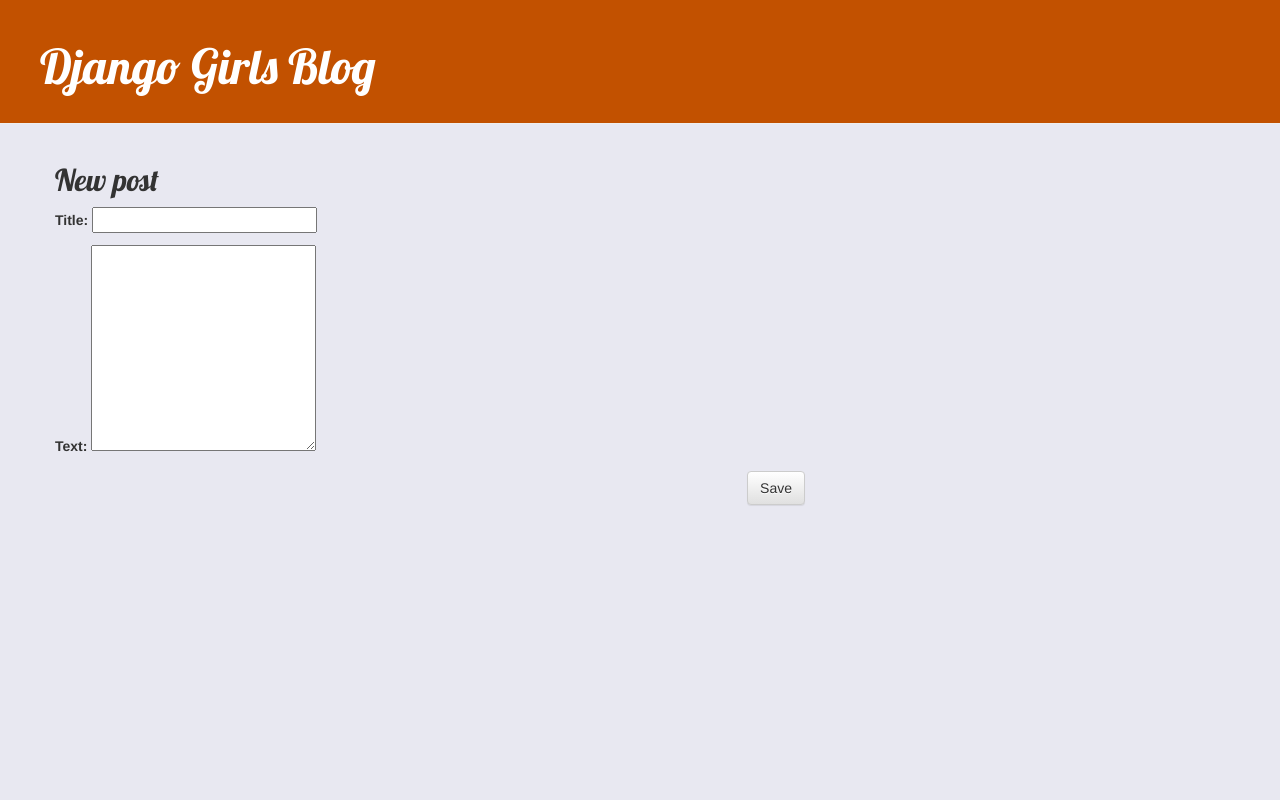
After one commit to sumitchahal/my-first-blog, a Django app: page /post/new/ in a window 1280 px wide. The commit adds this page. Run offline with Django 3.2, Linux system fonts and the light colour scheme; some libraries are stand-ins or nearby versions.

Commit message:
Added views to create/edit blog post inside the site.

```diff
--- /dev/null
+++ b/blog/forms.py
@@ -0,0 +1,9 @@
+from django import forms
+
+from .models import Post
+
+class PostForm(forms.ModelForm):
+
+    class Meta:
+        model = Post
+        fields = ('title', 'text',)
--- a/blog/static/css/blog.css
+++ b/blog/static/css/blog.css
@@ -48,3 +48,6 @@ h1, h2, h3, h4 {
 .post h2 a, .post h2 a:visited {
     color: #000000;
 }
+body{
+    background-color : rgb(232, 232, 241);
+}
--- a/blog/templates/blog/base.html
+++ b/blog/templates/blog/base.html
@@ -10,7 +10,9 @@
 
     <body>
             <div class="page-header">
-
+                {% if user.is_authenticated %}
+                <a href="{% url 'post_new' %}" class="top-menu"><span class="glyphicon glyphicon-plus"></span></a>
+                {% endif %}
                 <h1><a href="/">Django Girls Blog</a></h1>
             </div>
             <div class="content container">
--- a/blog/templates/blog/post_detail.html
+++ b/blog/templates/blog/post_detail.html
@@ -7,6 +7,9 @@
                 {{ post.published_date }}
             </div>
         {% endif %}
+        {% if user.is_authenticated %}
+        <a class="btn btn-default" href="{% url 'post_edit' pk=post.pk %}"><span class="glyphicon glyphicon-pencil"></span></a>
+        {% endif %}
         <h2>{{ post.title }}</h2>
         <p>{{ post.text|linebreaksbr }}</p>
     </div>
--- /dev/null
+++ b/blog/templates/blog/post_edit.html
@@ -0,0 +1,9 @@
+{% extends 'blog/base.html' %}
+
+{% block content %}
+    <h2>New post</h2>
+    <form method="POST" class="post-form">{% csrf_token %}
+        {{ form.as_p }}
+        <button type="submit" class="save btn btn-default">Save</button>
+    </form>
+{% endblock %}
--- a/blog/urls.py
+++ b/blog/urls.py
@@ -4,5 +4,6 @@ from . import views
 urlpatterns = [
     path('', views.post_list, name='post_list'),
     path('post/<int:pk>/', views.post_detail, name='post_detail'),
-
+    path('post/new/', views.post_new, name='post_new'),
+    path('post/<int:pk>/edit/', views.post_edit, name='post_edit'),
 ]
--- a/blog/views.py
+++ b/blog/views.py
@@ -1,7 +1,11 @@
 from django.shortcuts import render, get_object_or_404
 from django.utils import timezone
+
 from .models import Post
 
+from .forms import PostForm
+
+from django.shortcuts import redirect
 # Create your views here.
 
 def post_list(request):
@@ -11,3 +15,30 @@ def post_list(request):
 def post_detail(request, pk):
     post = get_object_or_404(Post, pk=pk)
     return render(request, 'blog/post_detail.html', {'post':post})
+
+def post_new(request):
+    if request.method == "POST":
+        form = PostForm(request.POST)
+        if form.is_valid():
+            post = form.save(commit=False)
+            post.author = request.user
+            post.published_date = timezone.now()
+            post.save()
+            return redirect('post_detail', pk=post.pk)
+    else:
+        form = PostForm()
+    return render(request, 'blog/post_edit.html', {'form': form})
+
+def post_edit(request, pk):
+    post = get_object_or_404(Post, pk=pk)
+    if request.method == "POST":
+        form = PostForm(request.POST, instance=post)
+        if form.is_valid():
+            post = form.save(commit=False)
+            post.author = request.user
+            post.published_date = timezone.now()
+            post.save()
+            return redirect('post_detail', pk=post.pk)
+    else:
+        form = PostForm(instance=post)
+    return render(request, 'blog/post_edit.html', {'form': form})
--- a/mysite/urls.py
+++ b/mysite/urls.py
@@ -19,4 +19,5 @@ from django.urls import path, include
 urlpatterns = [
     path('admin/', admin.site.urls),
     path('', include('blog.urls')),
+
 ]
```
Also changed, not shown: blog/models.py (line endings or trailing spaces), blog/templates/blog/post_list.html (line endings or trailing spaces).
